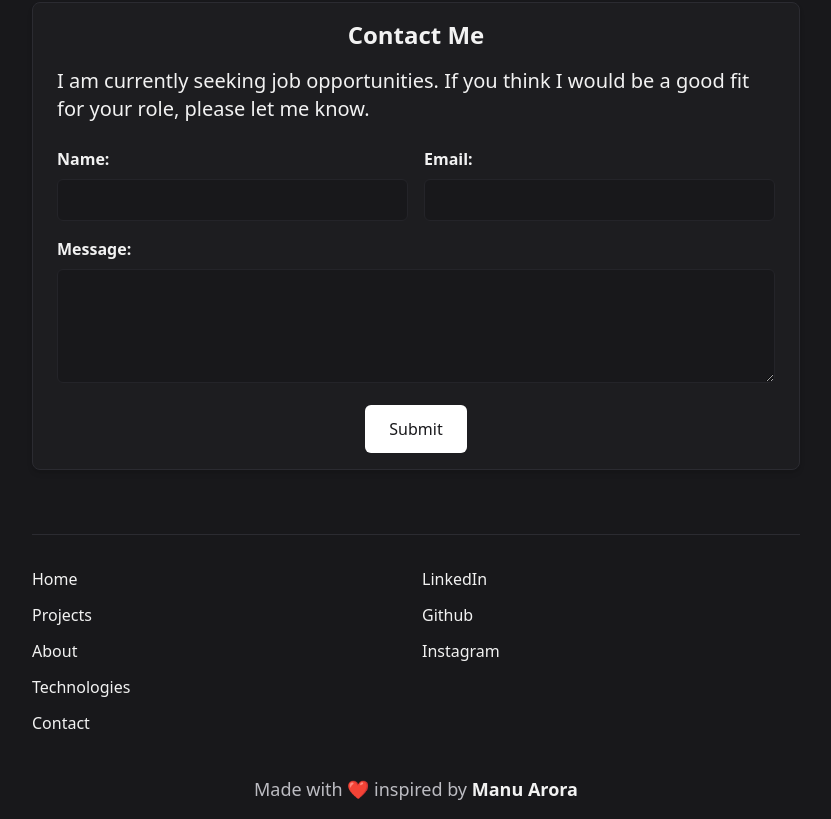
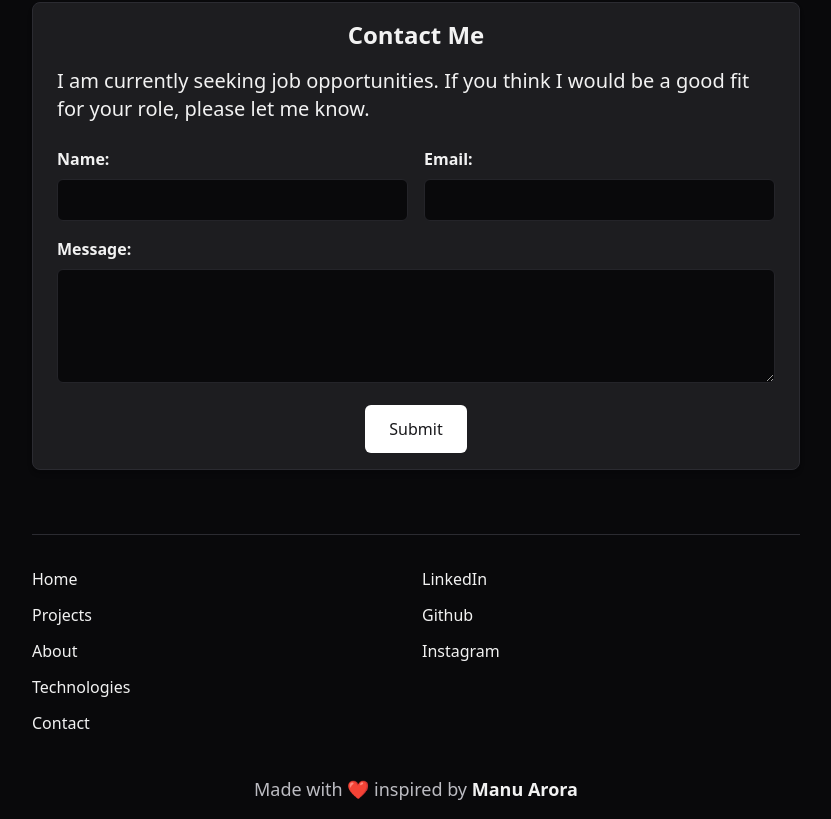
Before and after one commit to Faiz-js/Portfolio, a Next.js app: page / in a window 1280 px wide. Shown: the part 5104-5923 px from the top of the page, without its empty margins (224-1055 px from the left). Built offline with nearby package versions, Linux system fonts and the light colour scheme.

Commit message:
code pushed

```diff
--- a/src/app/globals.css
+++ b/src/app/globals.css
@@ -22,7 +22,7 @@
   }
 
   .dark {
-    --background: 240, 6%, 10%;
+    --background: 240 10% 3.9%;
     --foreground: 0 0% 95%;
     --card: 240 6% 12%;
     --card-foreground: 0 0% 95%;
```
